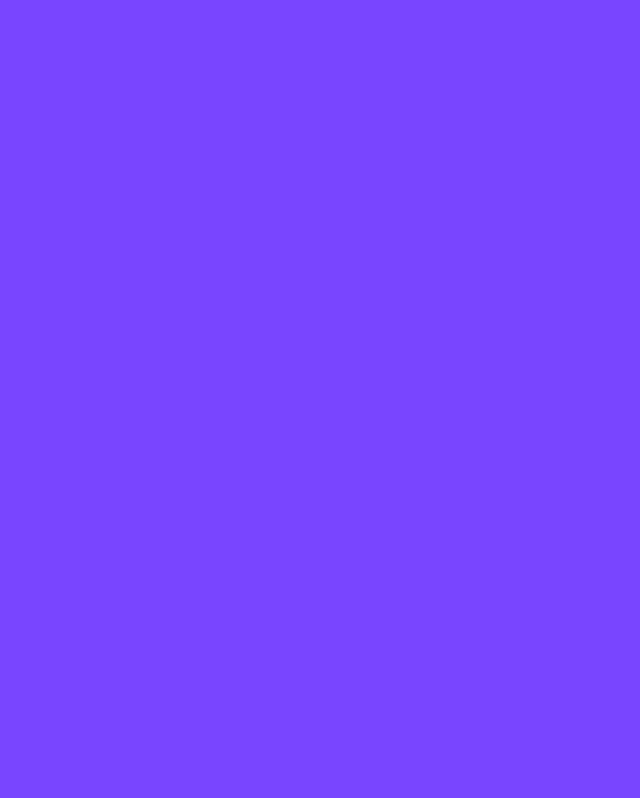
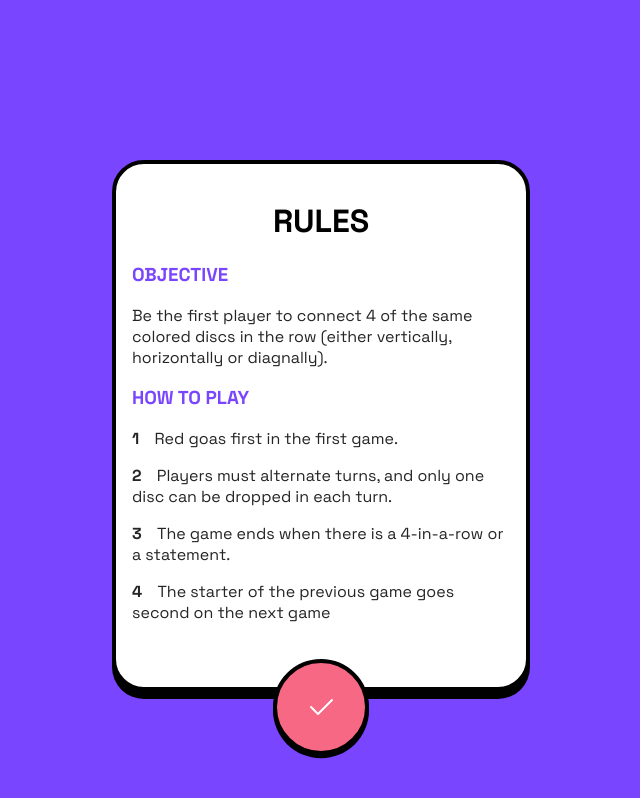
Before and after one commit to Marcos-An/connect-four, a Next.js app: page /rules in a window 1280 px wide. Shown: the whole page, without its empty margins (319-959 px from the left). Built offline with nearby package versions, Linux system fonts and the light colour scheme.

Commit message:
rules is done

```diff
--- a/package.json
+++ b/package.json
@@ -10,6 +10,7 @@
   },
   "dependencies": {
     "next": "12.2.0",
+    "phosphor-react": "^1.4.1",
     "react": "18.2.0",
     "react-dom": "18.2.0",
     "sass": "^1.55.0"
--- a/src/pages/_app.tsx
+++ b/src/pages/_app.tsx
@@ -1,7 +1,15 @@
 import '../styles/globals.css'
+import Head from 'next/head'
 
 function MyApp({ Component, pageProps }) {
-  return <Component {...pageProps} />
+  return (
+    <div>
+      <Head>
+        <title>Connect-Four</title>
+      </Head>
+      <Component {...pageProps} />
+    </div>
+  )
 }
 
 export default MyApp
--- /dev/null
+++ b/src/pages/_document.tsx
@@ -0,0 +1,18 @@
+import Document, { Html, Head, Main, NextScript } from 'next/document'
+
+export default class MyDocument extends Document {
+  render() {
+    return (
+      <Html>
+        <Head>
+          <link rel="shortcut icon" href="/assets/images/logo.png" />
+          <meta name="theme-color" content="#7a45ff" />
+        </Head>
+        <body>
+          <Main />
+          <NextScript />
+        </body>
+      </Html>
+    )
+  }
+}
--- a/src/pages/index.tsx
+++ b/src/pages/index.tsx
@@ -5,6 +5,7 @@ import {
 } from '@components/molecules/MenuIcons'
 import styles from './home.module.scss'
 import { useRouter } from 'next/router'
+import Head from 'next/head'
 
 export default function Home() {
   const router = useRouter()
--- a/src/pages/rules/index.tsx
+++ b/src/pages/rules/index.tsx
@@ -1,3 +1,40 @@
+import { Check } from 'phosphor-react'
+import styles from './rules.module.scss'
+import { useRouter } from 'next/router'
+
 export default function Rules() {
-  return <div></div>
+  const router = useRouter()
+
+  return (
+    <div className={styles.container}>
+      <div className={styles.rulesContainer}>
+        <h1>RULES</h1>
+
+        <h3>OBJECTIVE</h3>
+        <p>
+          Be the first player to connect 4 of the same colored discs in the row
+          (either vertically, horizontally or diagnally).
+        </p>
+        <h3>HOW TO PLAY</h3>
+        <p>
+          <span>1 </span>Red goas first in the first game.
+        </p>
+        <p>
+          <span>2 </span>Players must alternate turns, and only one disc can be
+          dropped in each turn.
+        </p>
+        <p>
+          <span>3 </span>The game ends when there is a 4-in-a-row or a
+          statement.
+        </p>
+        <p>
+          <span>4 </span>The starter of the previous game goes second on the
+          next game
+        </p>
+      </div>
+      <div className={styles.backButton} onClick={() => router.back()}>
+        <Check />
+      </div>
+    </div>
+  )
 }
--- /dev/null
+++ b/src/pages/rules/rules.module.scss
@@ -0,0 +1,60 @@
+.container {
+  max-width: 450px;
+  margin: 0 auto;
+
+  height: 100vh;
+
+  display: flex;
+  flex-direction: column;
+  align-items: center;
+
+  padding: 0 1rem;
+  padding-top: 10rem;
+}
+
+.rulesContainer {
+  padding: 1rem 1rem 3rem 1rem;
+  width: 100%;
+  background-color: var(--white);
+  border: 4px solid var(--black);
+  box-shadow: 0px 0.5rem 0px var(--black);
+  border-radius: 2rem;
+
+  h1 {
+    text-align: center;
+  }
+
+  h3 {
+    color: var(--color-primary);
+  }
+
+  p {
+    color: #252525;
+  }
+
+  span {
+    font-weight: bold;
+    margin-right: 0.7rem;
+  }
+}
+
+.backButton {
+  width: 6rem;
+  height: 6rem;
+  border-radius: 100%;
+  background-color: var(--color-player-one);
+  bottom: 0;
+  display: flex;
+  justify-content: center;
+  align-items: center;
+  font-size: 2rem;
+  color: var(--white);
+  border: 4px solid var(--black);
+  box-shadow: 0px 0.2rem 0px var(--black);
+
+  margin-top: -2rem;
+
+  &:hover {
+    cursor: pointer;
+  }
+}
--- a/src/styles/globals.css
+++ b/src/styles/globals.css
@@ -4,7 +4,7 @@ html,
 body {
   padding: 0;
   margin: 0;
-  font-family: 'Noto Sans JP', sans-serif;
+  font-family: 'Space Grotesk', sans-serif;
   background-color: var(--color-primary);
 }
 
```
Also changed, not shown: public/assets/images/logo.png (added), 1 other file (tests, documents, lock files or other folders).
